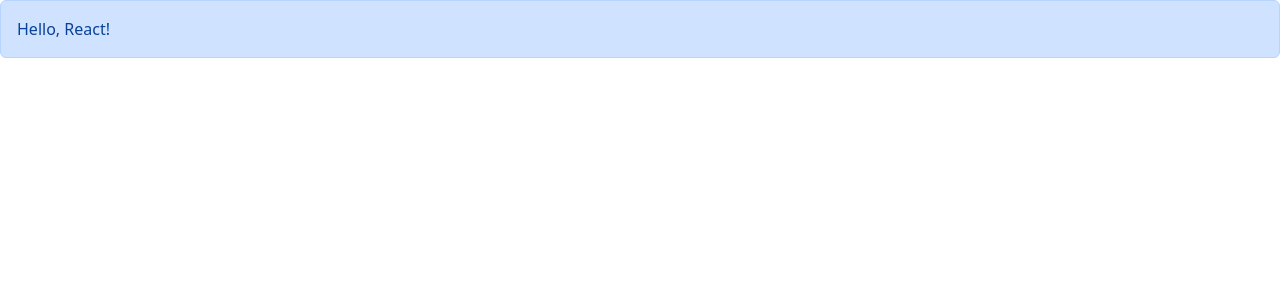
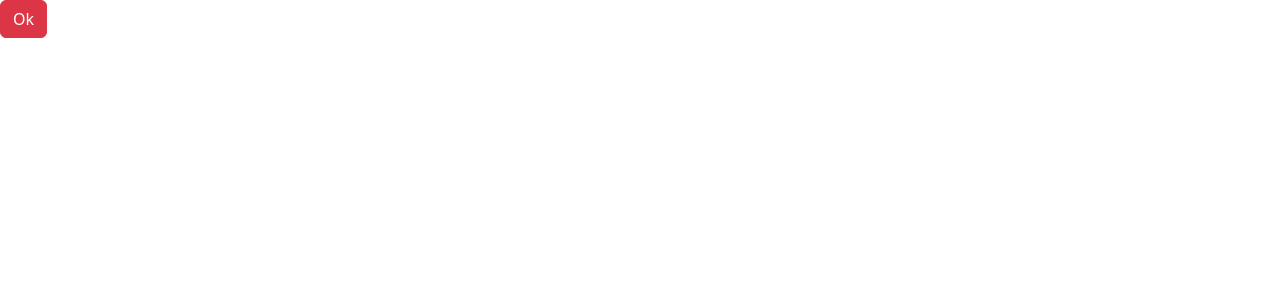
Before and after one commit to shahinsafari326/React_Demo, a React (Vite) app: page / in a window 1280 px wide. Shown: the top 300 px of the page. Built offline with nearby package versions, Linux system fonts and the light colour scheme.

Commit message:
add alert

```diff
--- a/src/App.tsx
+++ b/src/App.tsx
@@ -1,26 +1,26 @@
 import Alert from "./components/Alert";
+import DynamicButton from "./components/DynamicButton";
 import ListGroup from "./components/ListGroup";
 import { ListGroupProps } from "./components/ListGroup";
+import { useState } from "react";
 
 function App() {
-  const items = [
-    "Paris",
-    "A second item",
-    "A third item",
-    "A fourth item",
-    "And a fifth one",
-  ];
+  const [showAlert, setShowAlert] = useState(false);
 
-  const handleSelectItem = (item: string) => {
-    console.log(item);
+  const onClick = () => {
+    console.log("Button Clicked");
   };
 
-  const listGroupPrope: ListGroupProps = {
-    items: items,
-    heading: "Cities",
-    onSelectItem: handleSelectItem,
-  };
-  return <Alert>Hello, React!</Alert>;
+  return (
+    <>
+      <DynamicButton
+        color="danger"
+        label="Ok"
+        onClick={() => setShowAlert(true)}
+      />
+      {showAlert && <Alert onClose={() => setShowAlert(false)} />}
+    </>
+  );
 }
 
 export default App;
--- a/src/components/Alert.tsx
+++ b/src/components/Alert.tsx
@@ -1,12 +1,24 @@
 import React, { ReactNode } from "react";
 
 interface AlertProps {
-  children: ReactNode;
+  children?: ReactNode;
+  onClose: () => void;
 }
-const Alert = ({ children }: AlertProps) => {
+const Alert = ({ children, onClose }: AlertProps) => {
   return (
-    <div className="alert alert-primary" role="alert">
-      {children}
+    <div
+      className="alert alert-warning alert-dismissible fade show"
+      role="alert"
+    >
+      <strong>Holy guacamole!</strong> You should check in on some of those
+      fields below.
+      <button
+        type="button"
+        className="btn-close"
+        data-bs-dismiss="alert"
+        aria-label="Close"
+        onClick={onClose}
+      ></button>
     </div>
   );
 };
--- /dev/null
+++ b/src/components/DynamicButton.tsx
@@ -0,0 +1,26 @@
+import React from "react";
+
+interface DynamicButtonProps {
+  label: string;
+  color?:
+    | "primary"
+    | "secondary"
+    | "success"
+    | "danger"
+    | "warning"
+    | "info"
+    | "light"
+    | "dark";
+  onClick: () => void;
+}
+
+const DynamicButton = ({ label, onClick, color }: DynamicButtonProps) => {
+  const btnClass = `btn btn-${color || "primary"}`;
+  return (
+    <button type="button" className={btnClass} onClick={onClick}>
+      {label}
+    </button>
+  );
+};
+
+export default DynamicButton;
```
Also changed, not shown: src/main.tsx (+7 -6 lines).
